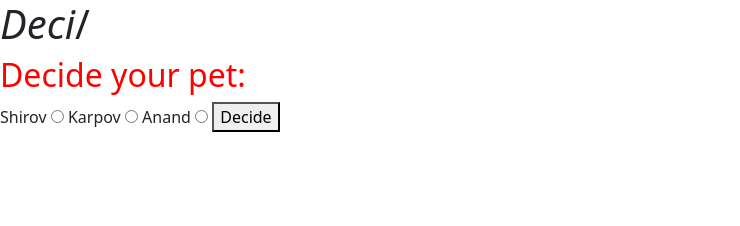
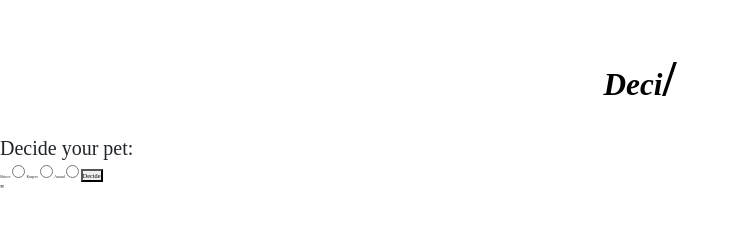
Before and after one commit to LeonardoRamirezAndrade/ataquemon, a website: page index.html in a window 1280 px wide. Shown: the whole page, without its empty margins (0-740 px from the left). Drawn offline with nearby package versions, Linux system fonts and the light colour scheme.

Commit message:
First modification in Style.css

```diff
--- a/index.html
+++ b/index.html
@@ -9,7 +9,7 @@
     <link rel="stylesheet" href="style.css">
 </head>
 <body>
-    <h1><span class="typed"></span></h1> <!-- Title js-->
+    <h1 class="title"><span class="typed"></span></h1>  <!-- Title js-->
     <section id="decide-pet">
         <h2>Decide your pet: </h2>
 
@@ -54,5 +54,6 @@
 
     <script src="https://cdn.jsdelivr.net/npm/typed.js@2.0.12"></script>
     <script src="js/title.js"></script>
+    <script src="node_modules/bootstrap/dist/js/bootstrap.min.js"></script>"
 </body>
 </html>
--- a/style.scss
+++ b/style.scss
@@ -1,5 +1,17 @@
 @import "./node_modules/bootstrap/scss/bootstrap.scss";
 
-h2 {
-    color: red;
+* {
+    box-sizing: border-box;
+    padding: 0;
+    margin: 0;
+    font-family: 'Roboto Slab', serif;
+    font-size: 62.5%;
 }
+
+.title {
+    font-size: 8rem;
+    font-weight: 700;
+    color: rgb(0, 0, 0);
+    text-align: center;
+    margin: 2rem 0;
+}
```
Also changed, not shown: style.css, 1 other file.
